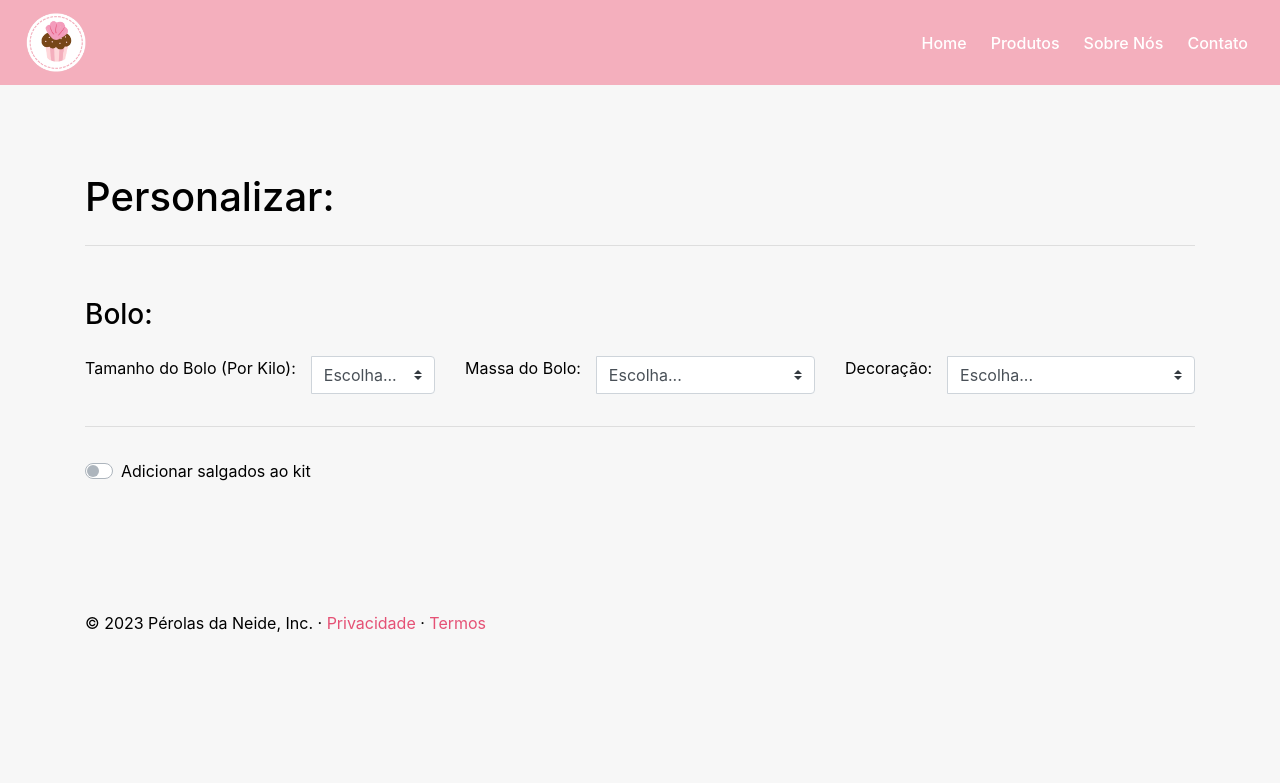
After one commit to nana-marques/perolas-website, a CodeIgniter app: page /Ana/index.php/home/personalizar in a window 1280 px wide. The commit adds this page. Shown: the top 783 px of the page. Run offline with CodeIgniter, Linux system fonts and the light colour scheme; data that the repository does not hold is empty; some libraries are stand-ins or nearby versions.

Commit message:
att - menu personalizar (bolo e salgado)

```diff
--- a/application/config/routes.php
+++ b/application/config/routes.php
@@ -71,3 +71,5 @@ $route['cards_especiais'] = 'Especiais/cards_especiais';
 $route['cards_bolos/filtrar'] = 'Bolos/filtrar';
 
 $route['kit_festa'] = 'Produtos/kit';
+
+$route['personalizar'] = 'Home/personalizar';
--- a/application/controllers/Home.php
+++ b/application/controllers/Home.php
@@ -11,6 +11,7 @@ class Home extends CI_Controller {
 		$this->load->view('homepage');
 		//$this->load->view('contato');
 		$this->load->view('static/footer.php');
+		$this->load->model('Msalgados');
 	}
 
 	public function contato()
@@ -76,4 +77,13 @@ class Home extends CI_Controller {
 		$this->load->view('about');
 		$this->load->view('static/footer.php');
 	}
+
+	public function personalizar()
+	{
+		$this->load->model('Msalgados');
+		$data['resultado'] = $this->Msalgados->select();
+		$this->load->view('static/header.php');
+		$this->load->view('personalizar', $data);
+		$this->load->view('static/footer.php');
+	}
 }
--- a/application/models/Msalgados.php
+++ b/application/models/Msalgados.php
@@ -24,7 +24,8 @@ class Msalgados extends CI_Model{
             }
         }
 
-        $this->db->select('salgados.nome,
+        $this->db->select(' salgados.id,
+                            salgados.nome,
                             salgados.tipo,
                             salgados.descricao');
 
--- a/application/views/cards/cards_bolos.php
+++ b/application/views/cards/cards_bolos.php
@@ -21,13 +21,12 @@
                 </div>
             </div>
             <div class="row mt-5">
-
                 <div class="container marketing">
                     <h1 style="margin-top: 4vw;">Nossos Bolos:</h1>
                     <div class="row mt-5">
                         <?php
                         foreach ($result as $row) { ?>
-                        <div class="col-lg-3">
+                        <div class="col-lg-3 col-md-5 col-sm-6">
                             <div class="card" style="width: 17rem; margin-top: 1vw;">
                             <svg class="bd-placeholder-img"  xmlns="http://www.w3.org/2000/svg" preserveAspectRatio="xMidYMid slice" focusable="false" role="img" aria-label="Placeholder: 140x140"><rect width="100%" height="100%" fill="#777"/></svg>
                                 <div class="card-body">
--- a/application/views/homepage.php
+++ b/application/views/homepage.php
@@ -115,7 +115,7 @@
                         <img src="assets/img/bolo-morango.png" alt="" width="240" height="240" class="rounded-circle">
                         <h2>Personalizar</h2>
                         <p>Donec sed odio dui. Cras justo odio, dapibus ac facilisis in, egestas eget quam.</p>
-                        <p><a class="btn btn-primary" href="#" role="button">Detalhes &raquo;</a></p>
+                        <p><a class="btn btn-primary" href="personalizar" role="button">Detalhes &raquo;</a></p>
                     </div>
                 </div>
 
--- /dev/null
+++ b/application/views/personalizar.php
@@ -0,0 +1,111 @@
+<body>
+
+<div class="mt-5">
+    <main role="main">
+        <div class="container mt-5">
+            <div class="row mt-5">
+                <div class="container marketing">
+                    <h1 style="margin-top: 1em;">Personalizar:</h1>
+                </div>
+            </div>
+            <hr>
+            <div class="form-group row mt-4">
+                <div class="container marketing">
+                    <h3 style="margin-top: 1em;">Bolo:</h3>
+                </div>
+                <div class="col-lg-4 mt-3">
+                    <div class="input-group mb-3">
+                        <div class="input-group-prepend">
+                            <label class="mr-3" for="tamanho">Tamanho do Bolo (Por Kilo):</label>
+                        </div>
+                        <select class="custom-select" id="tamanho">
+                            <option selected>Escolha...</option>
+                            <option value="1">1 kg</option>
+                            <option value="1,5">1 kg e meio</option>
+                            <option value="2">2 kg</option>
+                            <option value="2,5">2 kg e meio</option>
+                            <option value="3">3 kg</option>
+                            <option value="3,5">3 kg e meio</option>
+                            <option value="4">4 kg</option>
+                        </select>
+                    </div>
+                </div>
+                <div class="col-lg-4 mt-3">
+                    <div class="input-group mb-3">
+                        <div class="input-group-prepend">
+                            <label class="mr-3" for="massa">Massa do Bolo:</label>
+                        </div>
+                        <select class="custom-select" id="massa" required>
+                            <option selected>Escolha...</option>
+                            <option value="branca">Branca</option>
+                            <option value="chocolate">Chocolate</option>
+                        </select>
+                    </div>
+                </div>
+                <div class="col-lg-4 mt-3">
+                    <div class="input-group mb-3">
+                        <div class="input-group-prepend">
+                            <label class="mr-3" for="decoracao">Decoração:</label>
+                        </div>
+                        <select class="custom-select" id="decoracao" required>
+                            <option selected>Escolha...</option>
+                            <option value="chantilly">Chantilly</option>
+                            <option value="americana">Pasta Americana</option>
+                            <option value="ninho">Pasta de Leite Ninho</option>
+                            <option value="ganache">Ganache</option>
+                            <option value="arroz">Papel de Arroz</option>
+                        </select>
+                    </div>
+                </div>
+            </div>
+            <hr>
+            <div class="form-group row mt-3">
+                <div class="col mt-3">
+                    <div class="custom-control custom-switch">
+                        <input type="checkbox" class="custom-control-input" name="ativo[]" id="ativo">
+                        <label class="custom-control-label" for="ativo">Adicionar salgados ao kit </label>
+                    </div>
+                    <!-- <div class="row mb-3 mt-3">
+                        <div class="col-3 custom-control custom-switch">
+                            <label class="custom-control-label" for="ativo">Deseja adicionar salgados ao kit? </label>
+                            <input type="checkbox" class="custom-control-input" name="ativo[]" id="ativo">
+                        </div>
+                    </div> -->
+                </div>
+            </div>
+            <div class="form-group row mt-3" id="divBloqueio">
+                <div class="container marketing">
+                    <h3 style="margin-top: 1em;">Salgados:</h3>
+                </div>
+                <div class="col-lg-4 mt-3">
+                    <div class="input-group">
+                        <div class="input-group-prepend">
+                            <label class="mr-3" for="salgado">Nome:</label>
+                        </div>
+                        <select class="custom-select" id="salgado">
+                            <option selected disabled>Escolha...</option>
+                            <?php foreach ($resultado as $row) { ?>
+                                <option value="<?php $row->id ?>"><?= $row->nome ?></option>
+                            <?php } ?>
+                        </select>
+                    </div>
+                </div>
+                <div class="col-lg-4 mt-3">
+                    <div class="input-group mb-3">
+                        <div class="input-group-prepend">
+                            <label for="quantidade" class="mr-3">Quantidade</label>
+                        </div>
+                        <input type="number" class="form-control col-3" id="quantidade" min="10" step="5">
+                    </div>
+                </div>
+                <div class="col-lg-3 mt-3">
+					<button class="btn btn-secondary rounded-right text-left btn-lg" title="Adicionar Salgado" type="button">
+						<i class="fas fa-plus"></i>
+					</button>
+                </div>
+            </div>
+        </div>
+    </main>
+</div>
+
+</body>
--- a/application/views/static/footer.php
+++ b/application/views/static/footer.php
@@ -4,3 +4,18 @@
         <p>&copy; <?= date("Y"); ?> Pérolas da Neide, Inc. &middot; <a href="">Privacidade</a> &middot; <a href="">Termos</a></p>
     </div>
 </footer>
+<script>
+    $(document).ready(function() {
+        // Inicialmente, oculta os campos quando o form for carregado
+        $('#divBloqueio').hide();
+        $('#ativo').change(function() {
+            if (!this.checked) {
+                $('#ativo').attr('value', 1);
+                $('#divBloqueio').toggle(20);
+            } else {
+                $('#ativo').attr('value', 0);
+                $('#divBloqueio').toggle(20);
+            }
+        });
+    });
+</script>
--- a/assets/css/custom.css
+++ b/assets/css/custom.css
@@ -89,27 +89,27 @@ body{
 
 
 .custom-control-input:focus~.custom-control-label::before {
-    border-color: #70587C !important;
+    border-color: #E55175 !important;
     box-shadow: none !important;
 }
 
 .custom-control-input:checked~.custom-control-label::before {
-    border-color: #70587C !important;
-    background-color: #70587C !important;
+    border-color: #E55175 !important;
+    background-color: #E55175 !important;
 }
 
 .custom-control-input:active~.custom-control-label::before {
-    background-color: #462A43 !important;
-    border-color: #70587C !important;
+    background-color: #F4AFBD !important;
+    border-color: #E55175 !important;
 }
 
 .custom-control-input:focus:not(:checked)~.custom-control-label::before {
-    border-color: #70587C !important;
+    border-color: #E55175 !important;
 }
 
 .custom-control-input-green:not(:disabled):active~.custom-control-label::before {
-    background-color: #70587C !important;
-    border-color: #70587C !important;
+    background-color: #E55175 !important;
+    border-color: #E55175 !important;
 }
 
 .box {
```
Also changed, not shown: application/views/personalizar_producao.php (added, +27 -0 lines).
